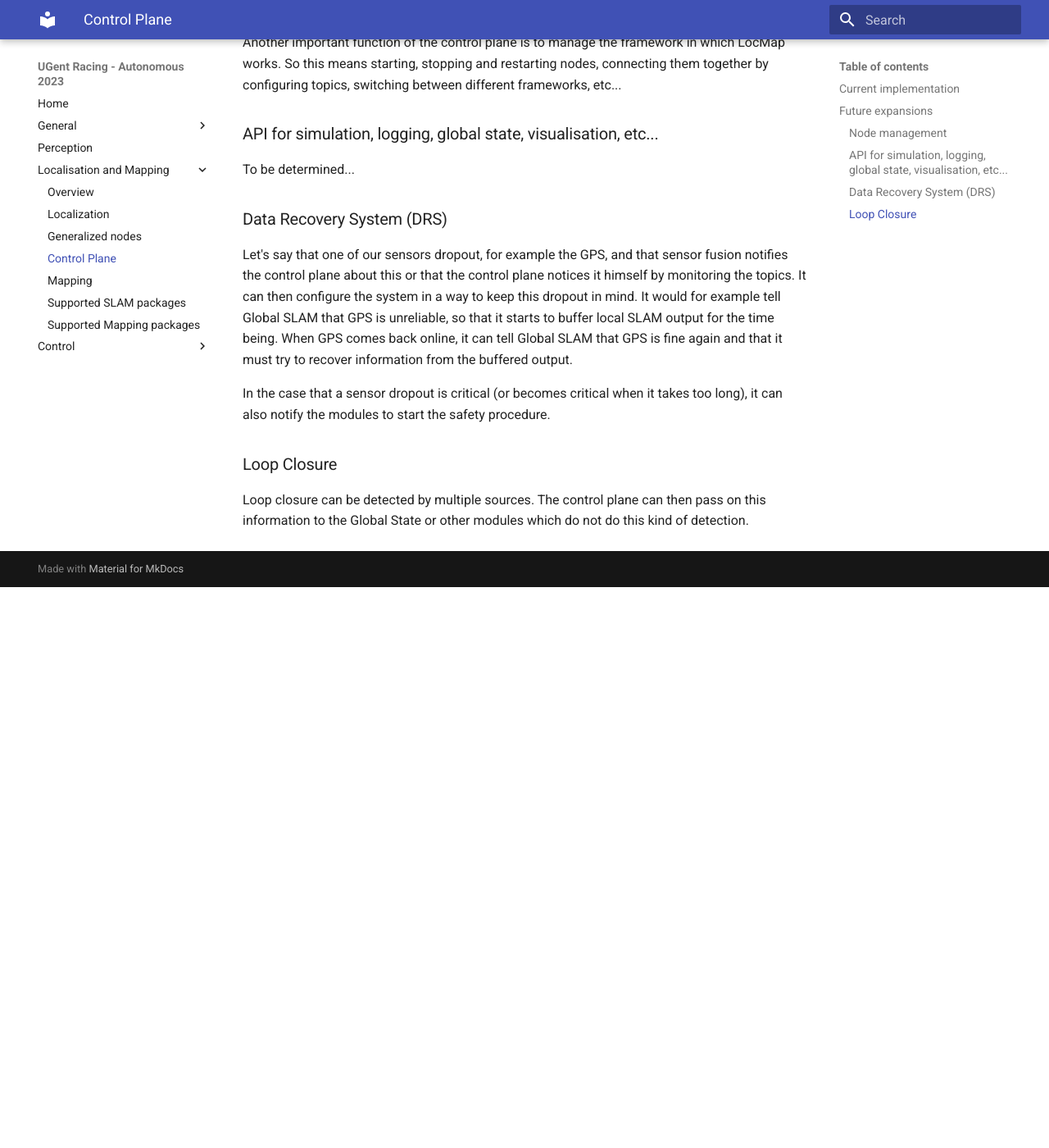
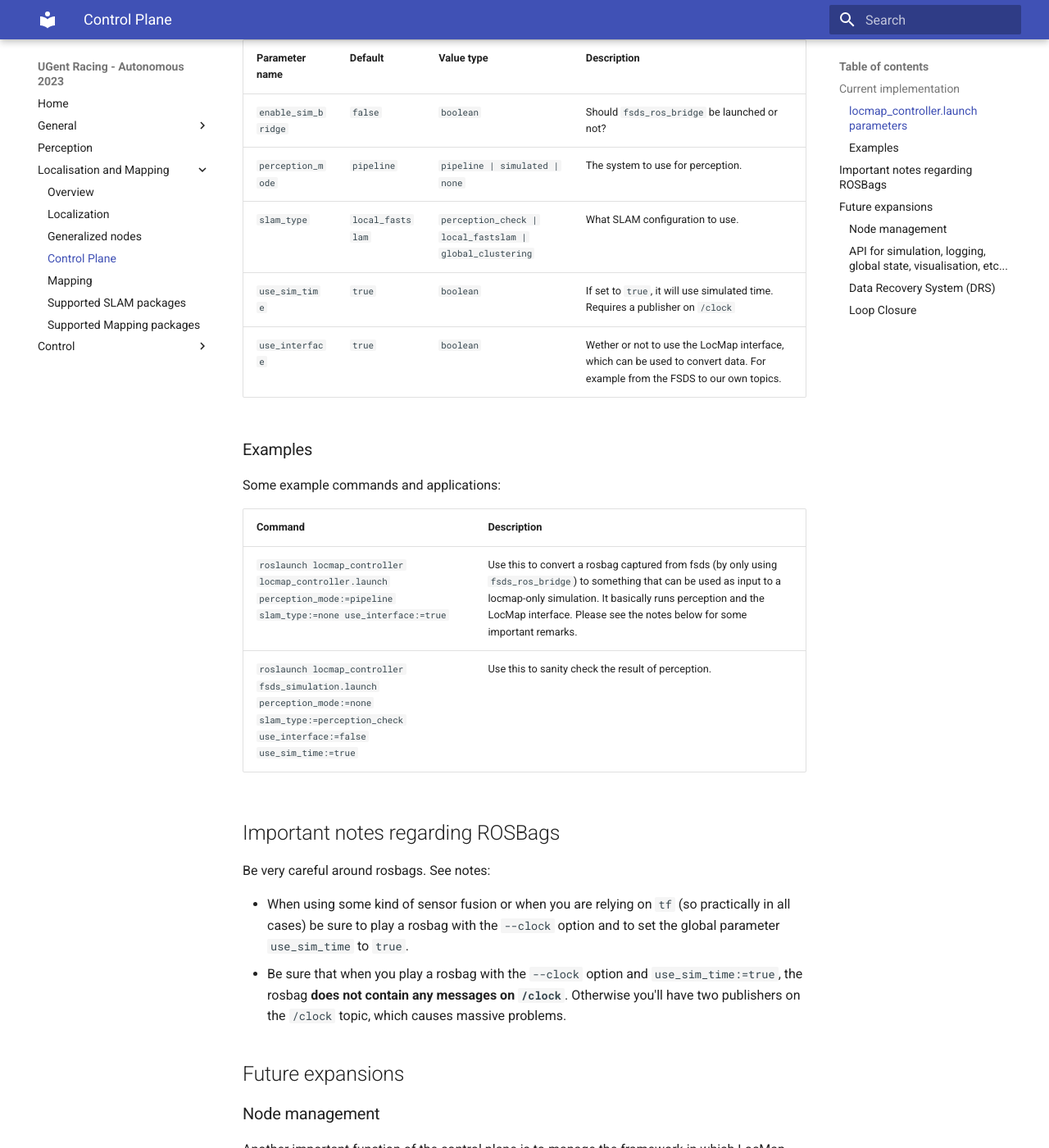
Before and after one commit to michiel-bogaert0/autonomous2023, an MkDocs documentation site: the page built from docs/localisation_mapping/control_plane.md, in a window 1280 px wide and 1400 px high, scrolled down 764 px. Shown: the whole window at 82% size. Built offline with MkDocs 1.6.1 and Material for MkDocs 9.7.7, drawn with Linux system fonts in a browser that asks for light colours; before the commit the page ends 1480 px from its top, so only the background shows below that; some of the changed text lies outside the part shown.

Commit message:
#4 Cleaned locmap docs

```diff
--- a/docs/localisation_mapping/control_plane.md
+++ b/docs/localisation_mapping/control_plane.md
@@ -8,7 +8,37 @@ The control plane of Localization and Mapping is responsible for controlling the
 
 ## Current implementation
 
-Currently the control plane is basically a set of launch files. You can find them in `locmap_controller/launch`.
+Currently the control plane is basically a set of launch files. You can find them in `locmap_controller/launch`. There is one big launch file named `locmap_controller.launch`. You can use this one for most applications.
+
+
+### `locmap_controller.launch` parameters
+
+The big launch file has some parameters:
+
+| Parameter name | Default | Value type | Description |
+|---|---|---|---|
+| `enable_sim_bridge` | `false` | `boolean` | Should `fsds_ros_bridge` be launched or not?
+| `perception_mode` | `pipeline` | `pipeline | simulated | none` |  The system to use for perception.
+| `slam_type` | `local_fastslam` | `perception_check | local_fastslam | global_clustering` | What SLAM configuration to use.
+| `use_sim_time` | `true` | `boolean` | If set to `true`, it will use simulated time. Requires a publisher on `/clock`
+| `use_interface` | `true` | `boolean` | Wether or not to use the LocMap interface, which can be used to convert data. For example from the FSDS to our own topics.
+
+### Examples
+
+Some example commands and applications:
+
+| Command | Description
+|---|---
+| `roslaunch locmap_controller locmap_controller.launch perception_mode:=pipeline slam_type:=none use_interface:=true` | Use this to convert a rosbag captured from fsds (by only using `fsds_ros_bridge`) to something that can be used as input to a locmap-only simulation. It basically runs perception and the LocMap interface. Please see the notes below for some important remarks.
+| `roslaunch locmap_controller fsds_simulation.launch perception_mode:=none slam_type:=perception_check use_interface:=false use_sim_time:=true` | Use this to sanity check the result of perception.
+
+## Important notes regarding ROSBags
+
+Be very careful around rosbags. See notes:
+
+- When using some kind of sensor fusion or when you are relying on `tf` (so practically in all cases) be sure to play a rosbag with the `--clock` option and to set the global parameter `use_sim_time` to `true`.
+- Be sure that when you play a rosbag with the `--clock` option and `use_sim_time:=true`, the rosbag **does not contain any messages on `/clock`**. Otherwise you'll have two publishers on the `/clock` topic, which causes massive problems.
+
 
 
 
```
